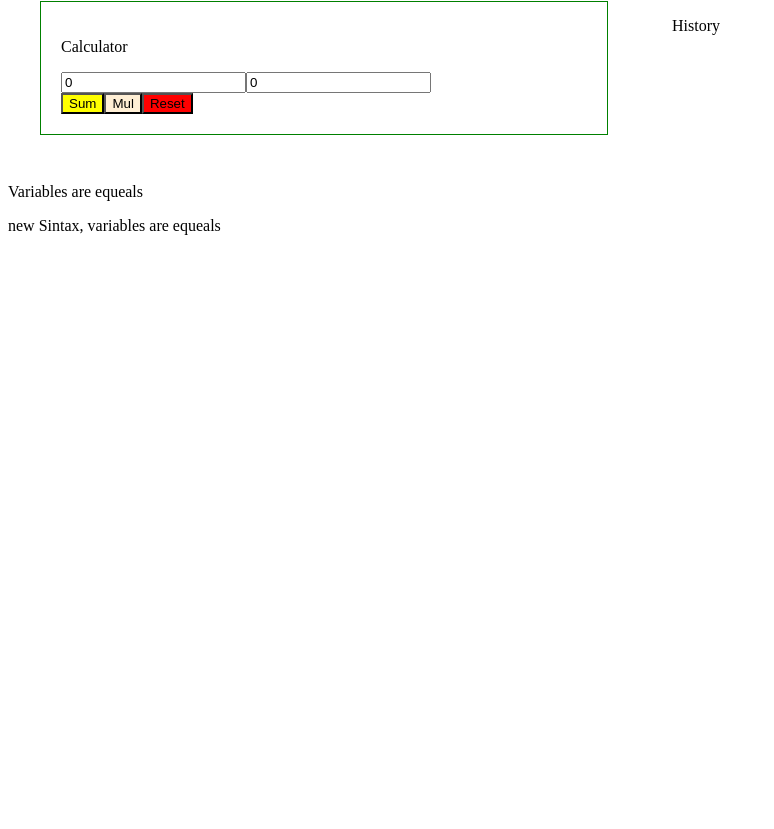
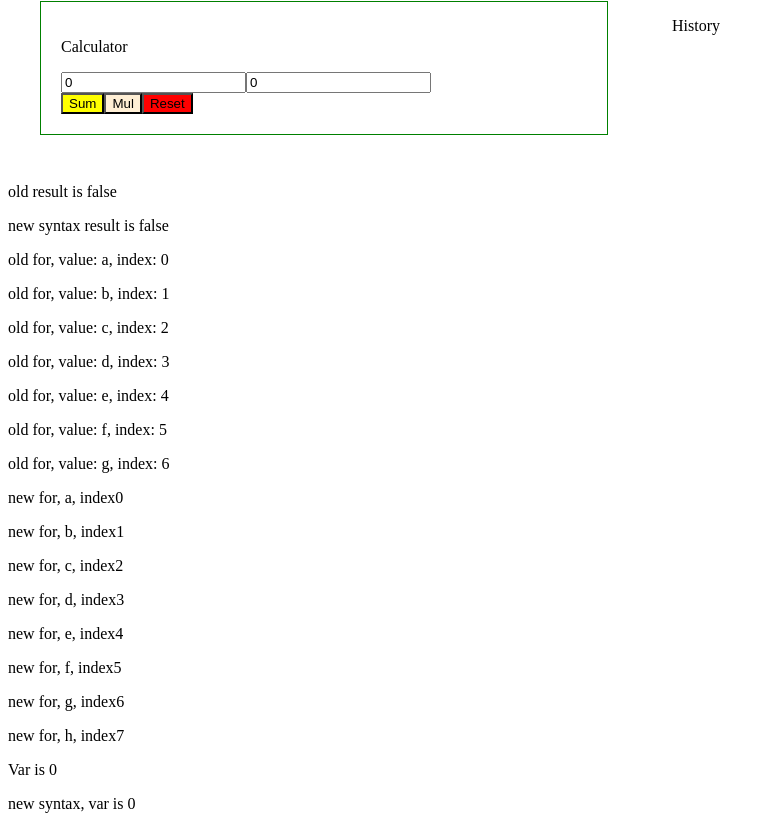
Before and after one commit to LushoCallapa/angular-course-2024, an Angular app: page / in a window 1280 px wide. Shown: the part 481-1310 px from the top of the page, without its empty margins (0-774 px from the left). Before the commit the page ends 800 px from the top, so only its background shows below. Built offline with nearby package versions, Linux system fonts and the light colour scheme.

Commit message:
[27-09-24] ngFor, ngSwitch, ngIf new and old syntax

```diff
--- a/src/app/app.component.html
+++ b/src/app/app.component.html
@@ -11,8 +11,35 @@
     <calculator class="calculator" (sum)="onResult($event)" (mul)="onResult($event)" (reset)="onReset($event)"></calculator>
     <history class="history" [history]="history"></history>
 </div>
-<p *ngIf="1 === 1">Variables are equeals</p>
+<p *ngIf="var1 === var2; else elseold">Variables are equeals</p>
+<ng-template #elseold>
+    <p>old result is false</p>
+</ng-template>
 
-@if( 1 === 1){
-    <p>new Sintax, variables are equeals</p>
+
+@if( var1 === var2){
+    <p>new Syntax, variables are equeals</p>
 }
+@else{
+    <p>new syntax result is false</p>
+}
+
+<p *ngFor="let item of ['a','b','c','d','e','f','g']; let i = index">
+    old for, value: {{item}}, index: {{i}}
+</p>
+
+@for (item of ['a','b','c','d','e','f','g','h']; track $index) {
+    <p>new for, {{item}}, index{{$index}}</p>
+}
+
+<div [ngSwitch]="var1">
+    <p *ngSwitchCase="0"> Var is 0</p>
+    <p *ngSwitchCase="1"> Var is 1</p>
+    <p *ngDefault> Default Value</p>
+</div>
+
+@switch(var1){
+    @case(0){<p>new syntax, var is 0</p>}
+    @case(1){<p>new syntax, var is 1</p>}
+    @default{<p>new syntax, default value</p>}
+}
```
